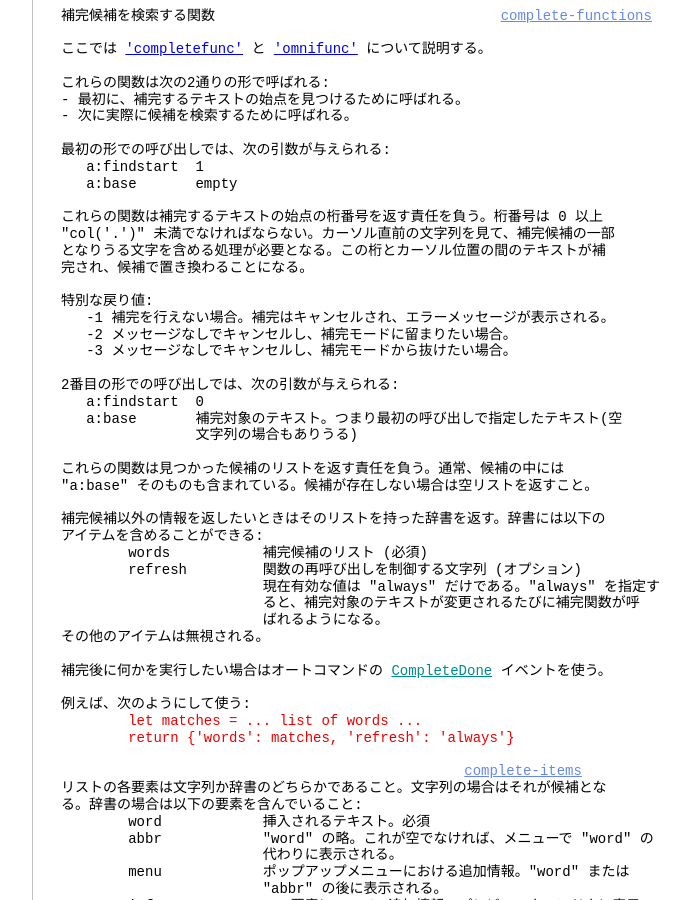
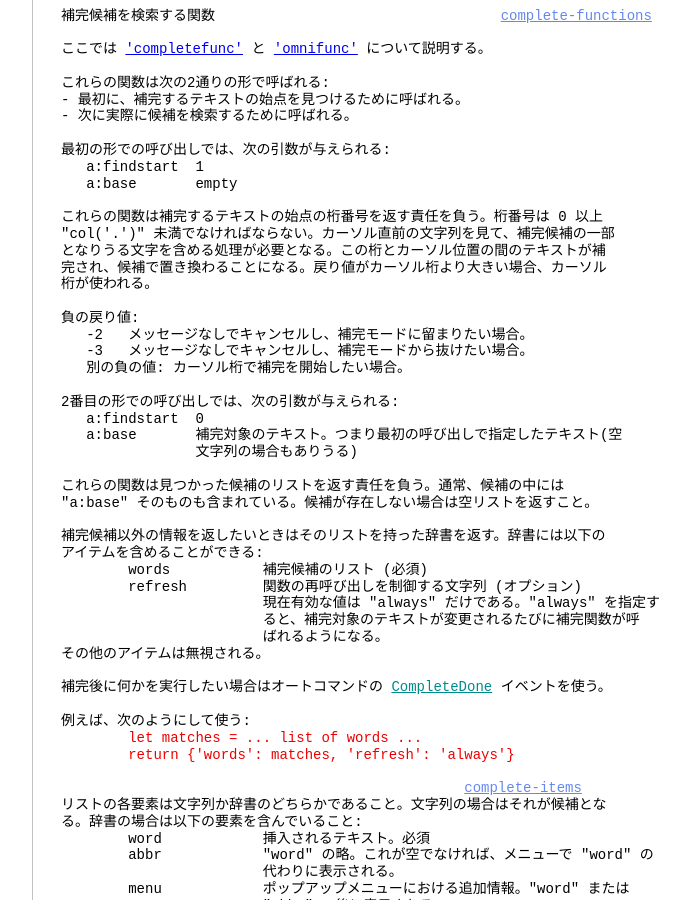
Before and after one commit to vim-jp/vimdoc-ja, a Jekyll site: the page built from insert.html, in a window 1280 px wide and 900 px high, scrolled down 16619 px. Shown: the whole window, without its empty margins (340-1030 px from the left). Built offline with Jekyll 4.4.1, drawn with Linux system fonts in a browser that asks for light colours; nearby versions of some CDN libraries; comment, search, counter and statistics services are not loaded; some of the changed text lies outside the part shown.

Commit message:
Generated by Travis JOB 1306.1
https://travis-ci.org/vim-jp/vimdoc-ja-working/builds/448154704

```diff
--- a/insert.html
+++ b/insert.html
@@ -424,9 +424,9 @@
 <a class="Identifier" href="repeat.html#.">.</a>&nbsp;(および redo) は期待通りに動作するようになる。<br>
 また次のような (上記の &quot;(&quot; マッピングをともなう) テキスト入力:<br>
 <br>
-<div class="helpExample">&nbsp;&nbsp; Lorem ipsum (dolor</div>
-<br>
-は&nbsp;<a class="Identifier" href="repeat.html#.">.</a>&nbsp;によって期待通り繰り返すことができるようになる。<br>
+&nbsp;&nbsp; Lorem ipsum (dolor<br>
+<br>
+は&nbsp;<a class="Identifier" href="repeat.html#.">.</a>&nbsp;を使用して期待通り繰り返すことができるようになる。<br>
 <br>
 &nbsp;&nbsp; Lorem ipsum (dolor)<br>
 <br>
@@ -995,12 +995,13 @@
 これらの関数は補完するテキストの始点の桁番号を返す責任を負う。桁番号は 0 以上<br>
 &quot;col('.')&quot; 未満でなければならない。カーソル直前の文字列を見て、補完候補の一部<br>
 となりうる文字を含める処理が必要となる。この桁とカーソル位置の間のテキストが補<br>
-完され、候補で置き換わることになる。<br>
-<br>
-特別な戻り値:<br>
-&nbsp;&nbsp; -1 補完を行えない場合。補完はキャンセルされ、エラーメッセージが表示される。<br>
-&nbsp;&nbsp; -2 メッセージなしでキャンセルし、補完モードに留まりたい場合。<br>
-&nbsp;&nbsp; -3 メッセージなしでキャンセルし、補完モードから抜けたい場合。<br>
+完され、候補で置き換わることになる。戻り値がカーソル桁より大きい場合、カーソル<br>
+桁が使われる。<br>
+<br>
+負の戻り値:<br>
+&nbsp;&nbsp; -2&nbsp;&nbsp; メッセージなしでキャンセルし、補完モードに留まりたい場合。<br>
+&nbsp;&nbsp; -3&nbsp;&nbsp; メッセージなしでキャンセルし、補完モードから抜けたい場合。<br>
+&nbsp;&nbsp; 別の負の値: カーソル桁で補完を開始したい場合。<br>
 <br>
 2番目の形での呼び出しでは、次の引数が与えられる:<br>
 &nbsp;&nbsp; a:findstart&nbsp;&nbsp;0<br>
@@ -1459,7 +1460,7 @@
 次の構文グループはデフォルトで含まれる: phpEnvVar, phpIntVar, phpFunctions。<br>
 <br>
 非ファイルタイプの構文アイテムも追加したい場合は、正規表現構文が使える<br>
-(autoload#syntaxcomplete.vim のバージョン 13.0 で追加された)。PHP ファイルを編<br>
+(autoload/syntaxcomplete.vim のバージョン 13.0 で追加された)。PHP ファイルを編<br>
 集中に &quot;:syntax list&quot; の出力を見ると、次のような項目が見えるだろう:<br>
 <div class="helpExample">&nbsp;&nbsp;&nbsp;&nbsp;htmlArg,htmlTag,htmlTagName,javaScriptStatement,javaScriptGlobalObjects</div>
 <br>
```
